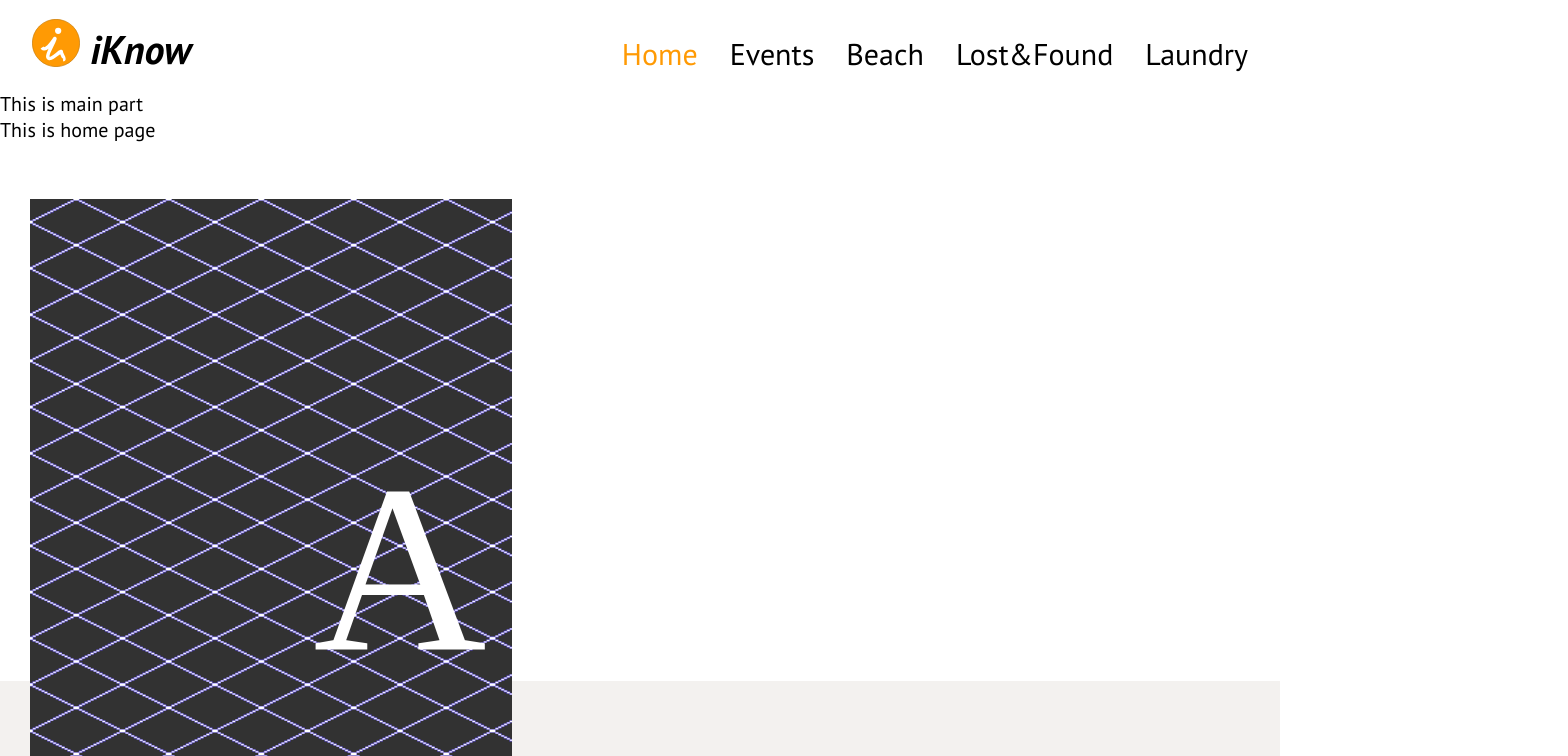
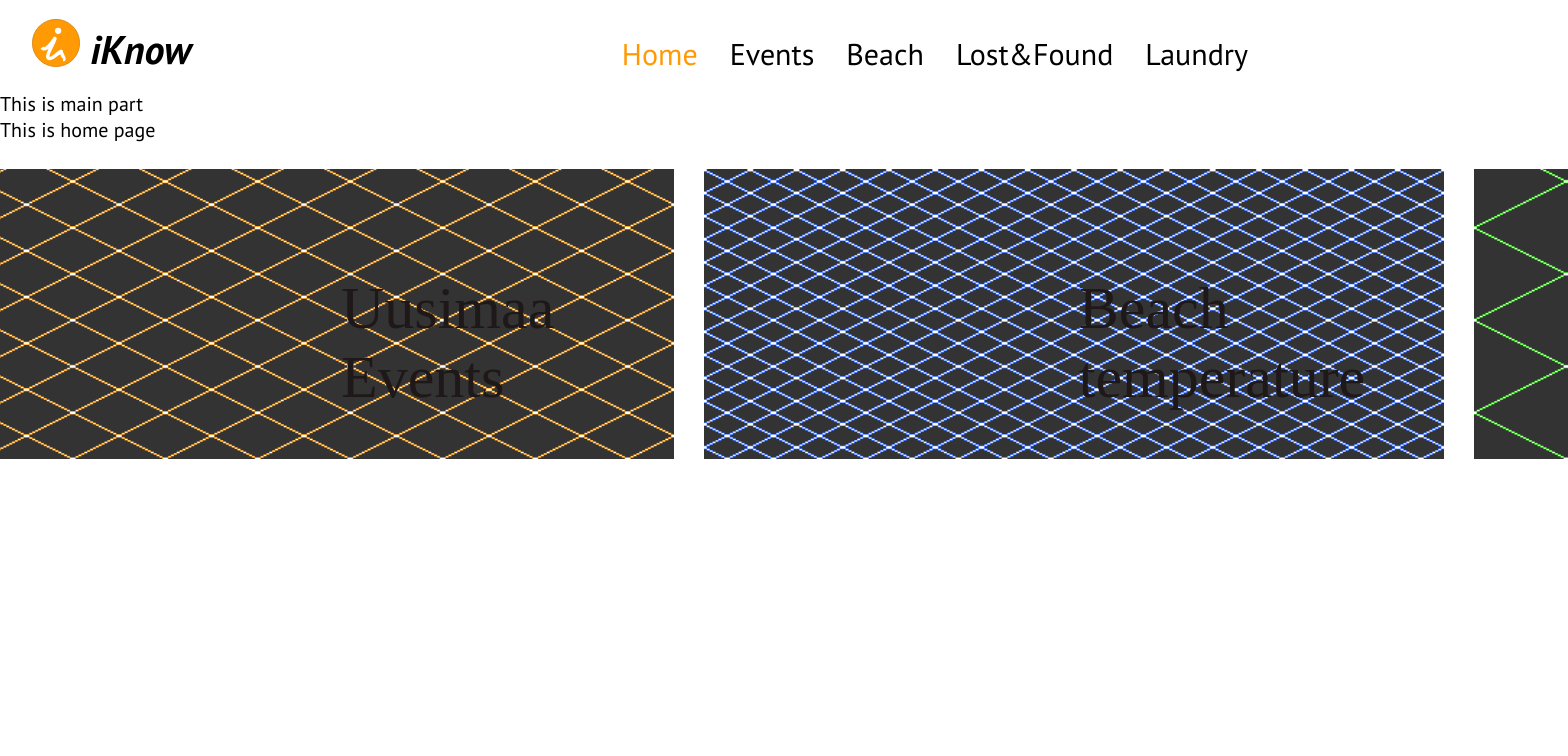
Before and after one commit to bch-team-summer-project/iknow, a React (Create React App) app: page / in a window 1280 px wide. Shown: the top 756 px of the page, 1568 px wide, since content can reach past the window. Built offline with nearby package versions, Linux system fonts and the light colour scheme.

Commit message:
positionin ok,need2change bg imgs

```diff
--- a/src/scrollContainer/ScrollContainer.js
+++ b/src/scrollContainer/ScrollContainer.js
@@ -3,30 +3,38 @@
 
 const ScrollContainer = () => {
   return (
-    <div class="horizontal-scroll">
-        <div class="horizontal-scroll__block horizontal-scroll__block--purple">
-          <div class="background" style={{backgroundImage: "url(grid_img1.png)"}}></div>
-          <span class="letter">A</span>
+    <div className="horizontal-scroll">
+        <div className="horizontal-scroll__block horizontal-scroll__block--purple">
+          <a href="/events">
+          <div className="background" style={{backgroundImage: "url(grid_img1.png)", color: "orange"}}></div>
+          <span className="card-text">Uusimaa Events</span>
+          </a>
         </div>
-        <div class="horizontal-scroll__block horizontal-scroll__block--yellow">
-          <div class="background" style={{backgroundImage: "url(grid_img2.png"}}></div>
-          <span class="letter">B</span>
+        <div className="horizontal-scroll__block horizontal-scroll__block--yellow">
+          <a href="/water">
+          <div className="background" style={{backgroundImage: "url(grid_img2.png"}}></div>
+          <span className="card-text">Beach temperature</span>
+          </a>
         </div>
-        <div class="horizontal-scroll__block horizontal-scroll__block--orange">
-          <div class="background" style={{backgroundImage: "url(grid_img3.png"}}></div>
-          <span class="letter">C</span>
+        <div className="horizontal-scroll__block horizontal-scroll__block--orange">
+          <a href="/lost">
+          <div className="background" style={{backgroundImage: "url(grid_img3.png"}}></div>
+          <span className="card-text">Lost &amp; Found</span>
+          </a>
         </div>
-        <div class="horizontal-scroll__block horizontal-scroll__block--blue">
-          <div class="background" style={{backgroundImage: "url(grid_img4.png)"}}></div>
-          <span class="letter">D</span>
+        <div className="horizontal-scroll__block horizontal-scroll__block--blue">
+          <a href="/laundry">
+          <div className="background" style={{backgroundImage: "url(grid_img4.png)"}}></div>
+          <span className="card-text">Laundry Booking</span>
+          </a>
         </div>
-        <div class="horizontal-scroll__block horizontal-scroll__block--green">
-          <div class="background" style={{backgroundImage: "url(grid_img5.png"}}></div>
-          <span class="letter">E</span>
-        </div>
-        <div class="horizontal-scroll__block horizontal-scroll__block--pink">
-          <div class="background" style={{backgroundImage: "url()"}}></div>
-          <span class="letter">!</span>
+        {/* <div className="horizontal-scroll__block horizontal-scroll__block--green">
+          <div className="background" style={{backgroundImage: "url(grid_img5.png"}}></div>
+          <span className="letter">E</span>
+        </div> */}
+        <div className="horizontal-scroll__block horizontal-scroll__block--pink">
+          <div className="background" style={{backgroundImage: "url()"}}></div>
+          <span className="letter">!</span>
         </div>
       </div>
   )
--- a/src/scrollContainer/scrollContainer.css
+++ b/src/scrollContainer/scrollContainer.css
@@ -14,8 +14,9 @@
 }
 
 .horizontal-scroll {
-  width: 100vh;
-  height: 40vw;
+  margin-left: 30vw;
+  width: 40vh; /* height */
+  height: 130vw; /* width */
   overflow-y: auto;
   overflow-x: hidden;
   padding: 30px;
@@ -29,11 +30,10 @@
 .horizontal-scroll__block {
   width: calc(100vh - 60px);
   height: calc(100vh - 60px);
-  background: #fdfffc;
   position: relative;
 }
 .horizontal-scroll__block:not(:first-child) {
-  margin-top: 30px;
+  margin-top: 30px; /* left margin*/
 }
 .horizontal-scroll__block .background {
   position: absolute;
@@ -45,34 +45,37 @@
   opacity: 0.8;
   background-blend-mode: luminosity;
 }
-.horizontal-scroll__block .letter {
+.horizontal-scroll__block .card-text {
   display: inline-block;
   position: absolute;
-  top: 50%;
+  top: 80%;
   right: auto;
   bottom: auto;
-  left: 50%;
+  left: 70%;
   transform: translate3d(-50%, -50%, 0);
   font-weight: normal;
-  font-size: 12em;
+  font-size: 3em;
   font-family: "Playfair Display", serif;
-  color: white;
+  /* color: white; */ /* inline-styling each-color separetely*/
 }
 .horizontal-scroll__block--purple .background {
-  background-color: #52489c;
+  /* background-color: #52489c; */
+  background-color: #ff9a04;
 }
 .horizontal-scroll__block--yellow .background {
-  background-color: #ecc30b;
+  /* background-color: #ecc30b; */
+  background-color: #285adb;
 }
 .horizontal-scroll__block--orange .background {
-  background-color: #f37748;
+  background-color: #1bc100;
 }
 .horizontal-scroll__block--blue .background {
-  background-color: #4d9de0;
+  background-color: #93dded;
 }
 .horizontal-scroll__block--green .background {
-  background-color: #00bd9d;
+  /* not in use */
+  /* background-color: #00bd9d; */
 }
 .horizontal-scroll__block--pink .background {
-  background-color: #fb9f89;
+  /* background-color: #fb9f89; */
 }
```
